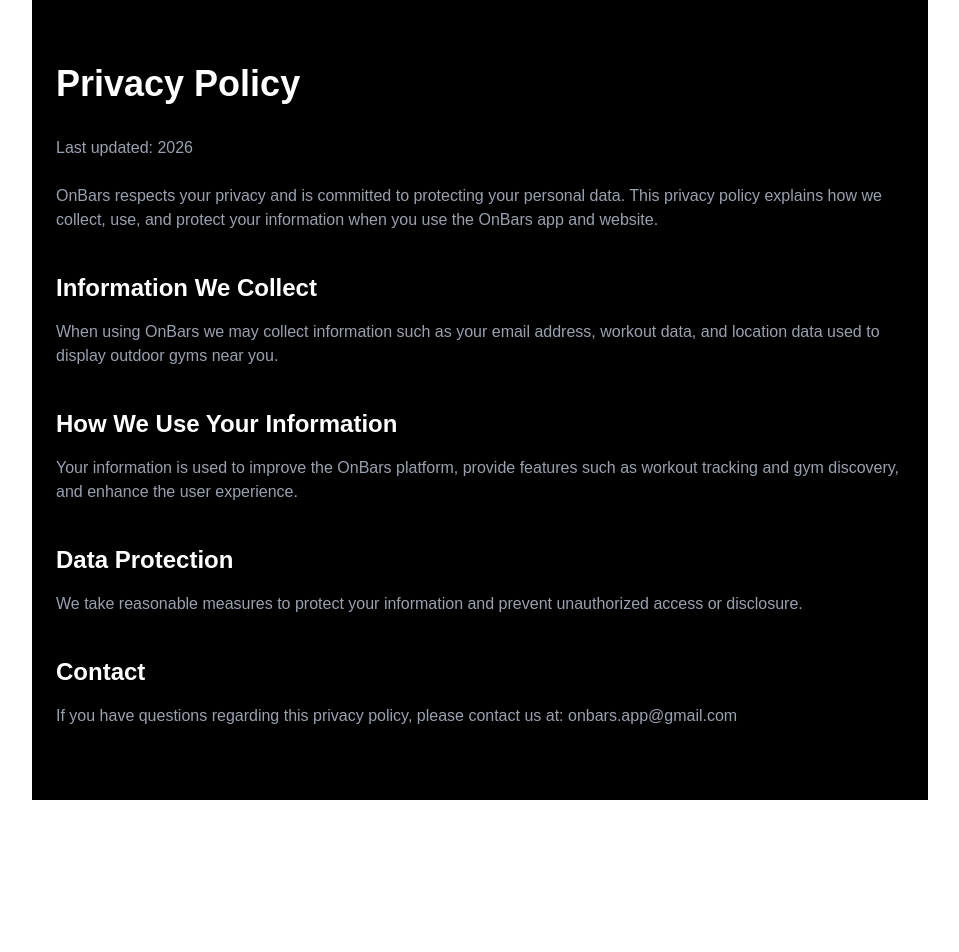
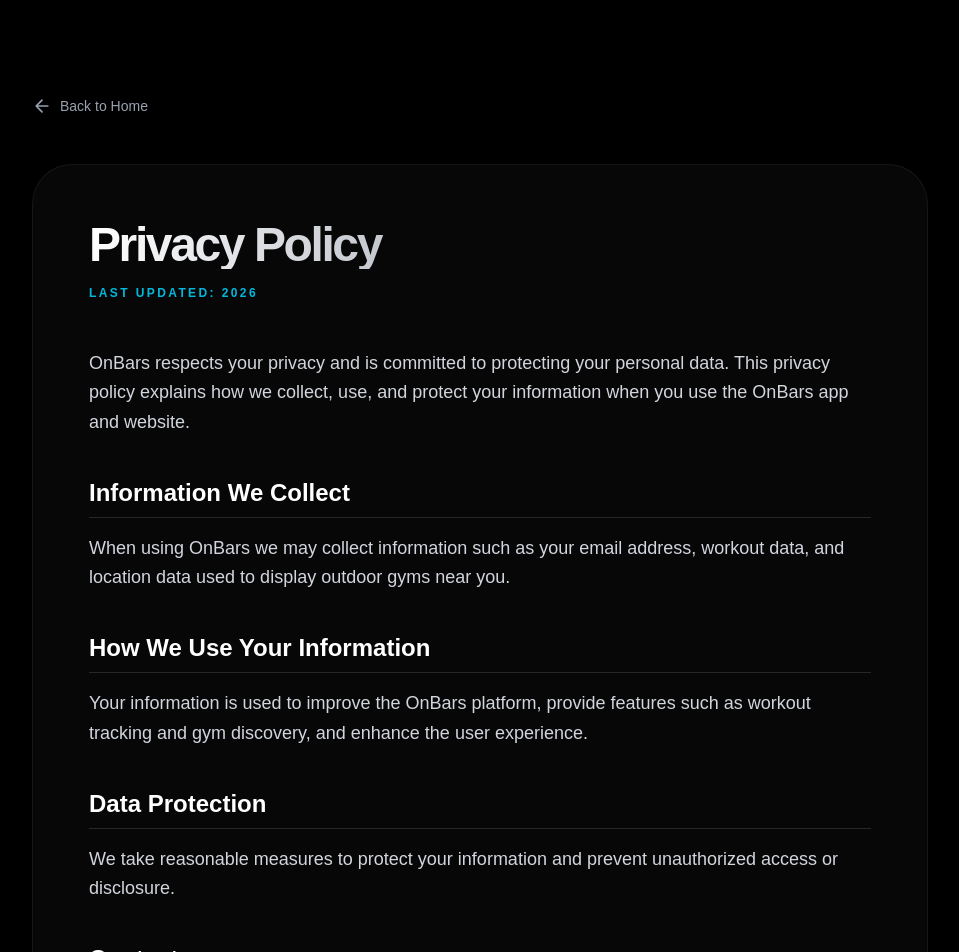
Before and after one commit to AngelosMam/onbars-site, a Next.js app: page /privacy in a window 1280 px wide. Shown: the top 952 px of the page, without its empty margins (160-1119 px from the left). Before the commit the page ends 800 px from the top, so only its background shows below. Built offline with nearby package versions, Linux system fonts and the light colour scheme.

Commit message:
aesthetics terms contact privacy

```diff
--- a/app/contact/page.js
+++ b/app/contact/page.js
@@ -1,19 +1,51 @@
+"use client";
+
+import Link from "next/link";
+import { motion } from "framer-motion";
+
 export default function Contact() {
   return (
-    <main className="min-h-screen bg-black text-white flex flex-col items-center justify-center px-6">
+    <main className="min-h-screen bg-black text-white selection:bg-cyan-500/30 relative flex flex-col items-center justify-center px-6 overflow-hidden">
 
-      <h1 className="text-4xl font-bold mb-6">
-        Contact
-      </h1>
+      {/* BACKGROUND GLOWS */}
+      <div className="fixed top-0 left-1/2 -translate-x-1/2 w-full h-full -z-10 pointer-events-none">
+        <div className="absolute top-[-10%] left-[-10%] w-[40%] h-[40%] bg-blue-900/20 blur-[120px] rounded-full"></div>
+        <div className="absolute bottom-[-10%] right-[-10%] w-[40%] h-[40%] bg-cyan-900/10 blur-[120px] rounded-full"></div>
+      </div>
 
-      <p className="text-gray-400 mb-4">
-        For questions, feedback or beta access:
-      </p>
+      {/* BACK BUTTON */}
+      <div className="absolute top-8 left-6 md:left-12">
+        <Link href="/" className="text-gray-400 hover:text-white transition-colors flex items-center gap-2 text-sm font-medium group">
+          <svg className="group-hover:-translate-x-1 transition-transform" width="20" height="20" viewBox="0 0 24 24" fill="none" stroke="currentColor" strokeWidth="2" strokeLinecap="round" strokeLinejoin="round"><path d="M19 12H5M12 19l-7-7 7-7"/></svg>
+          Back to Home
+        </Link>
+      </div>
 
-      <p className="text-white text-lg">
-        onbars.app@gmail.com
-      </p>
+      {/* CONTACT CARD */}
+      <motion.div
+        initial={{ opacity: 0, y: 20 }}
+        animate={{ opacity: 1, y: 0 }}
+        transition={{ duration: 0.6 }}
+        className="bg-zinc-900/40 border border-zinc-800 p-10 md:p-14 rounded-[2.5rem] text-center max-w-lg w-full backdrop-blur-md group hover:border-cyan-500/50 transition-colors duration-500"
+      >
+        <div className="w-16 h-16 bg-cyan-500/10 text-cyan-400 rounded-2xl flex items-center justify-center mx-auto mb-6 border border-cyan-500/20 group-hover:scale-110 transition-transform duration-500">
+          <svg width="28" height="28" viewBox="0 0 24 24" fill="none" stroke="currentColor" strokeWidth="2" strokeLinecap="round" strokeLinejoin="round"><rect width="20" height="16" x="2" y="4" rx="2"/><path d="m22 7-8.97 5.7a1.94 1.94 0 0 1-2.06 0L2 7"/></svg>
+        </div>
+
+        <h1 className="text-4xl font-bold mb-4 tracking-tighter">Get in Touch</h1>
+
+        <p className="text-gray-400 mb-10 leading-relaxed text-lg">
+          For questions, feedback, or closed beta access inquiries, reach out to us.
+        </p>
+
+        <a
+          href="mailto:onbars.app@gmail.com"
+          className="inline-block w-full sm:w-auto text-lg font-semibold text-white bg-black border border-zinc-700 px-8 py-4 rounded-2xl hover:border-cyan-400 hover:text-cyan-400 hover:shadow-[0_0_25px_rgba(34,211,234,0.2)] transition-all transform hover:scale-105 active:scale-95"
+        >
+          onbars.app@gmail.com
+        </a>
+      </motion.div>
 
     </main>
-  )
+  );
 }
--- a/app/privacy/page.js
+++ b/app/privacy/page.js
@@ -1,57 +1,90 @@
+"use client";
+
+import Link from "next/link";
+import { motion } from "framer-motion";
+
 export default function Privacy() {
   return (
-    <main className="min-h-screen bg-black text-white px-6 py-16 max-w-4xl mx-auto">
+    <main className="min-h-screen bg-black text-white selection:bg-cyan-500/30 relative overflow-hidden px-6 py-24">
 
-      <h1 className="text-4xl font-bold mb-8">
+      {/* BACKGROUND GLOWS */}
+      <div className="fixed top-0 left-1/2 -translate-x-1/2 w-full h-full -z-10 pointer-events-none">
+        <div className="absolute top-[-10%] left-[-10%] w-[40%] h-[40%] bg-blue-900/20 blur-[120px] rounded-full"></div>
+        <div className="absolute bottom-[-10%] right-[-10%] w-[40%] h-[40%] bg-cyan-900/10 blur-[120px] rounded-full"></div>
+      </div>
+
+      <div className="max-w-4xl mx-auto">
+
+        <Link href="/" className="text-gray-400 hover:text-white transition-colors flex items-center gap-2 text-sm font-medium mb-12 w-fit group">
+          <svg className="group-hover:-translate-x-1 transition-transform" width="20" height="20" viewBox="0 0 24 24" fill="none" stroke="currentColor" strokeWidth="2" strokeLinecap="round" strokeLinejoin="round"><path d="M19 12H5M12 19l-7-7 7-7"/></svg>
+          Back to Home
+        </Link>
+
+        <motion.div
+          initial={{ opacity: 0, y: 20 }}
+          animate={{ opacity: 1, y: 0 }}
+          transition={{ duration: 0.6 }}
+          className="bg-zinc-900/30 border border-zinc-800/50 p-8 md:p-14 rounded-[2.5rem] backdrop-blur-md"
+        >
+          <h1 className="text-4xl md:text-5xl font-black mb-4 tracking-tighter bg-clip-text text-transparent bg-gradient-to-r from-white to-gray-500">
             Privacy Policy
           </h1>
 
-      <p className="text-gray-400 mb-6">
+          <p className="text-cyan-500 font-bold text-xs tracking-[0.2em] uppercase mb-12">
             Last updated: {new Date().getFullYear()}
           </p>
 
-      <p className="text-gray-400 mb-6">
+          <div className="space-y-10 text-gray-300 leading-relaxed text-lg">
+            <section>
+              <p>
                 OnBars respects your privacy and is committed to protecting your personal data.
                 This privacy policy explains how we collect, use, and protect your information when you use the OnBars app and website.
               </p>
+            </section>
 
-      <h2 className="text-2xl font-semibold mt-10 mb-4">
+            <section>
+              <h2 className="text-2xl font-bold text-white mb-4 border-b border-zinc-800 pb-2">
                 Information We Collect
               </h2>
-
-      <p className="text-gray-400 mb-6">
+              <p>
                 When using OnBars we may collect information such as your email address,
                 workout data, and location data used to display outdoor gyms near you.
               </p>
+            </section>
 
-      <h2 className="text-2xl font-semibold mt-10 mb-4">
+            <section>
+              <h2 className="text-2xl font-bold text-white mb-4 border-b border-zinc-800 pb-2">
                 How We Use Your Information
               </h2>
-
-      <p className="text-gray-400 mb-6">
+              <p>
                 Your information is used to improve the OnBars platform,
                 provide features such as workout tracking and gym discovery,
                 and enhance the user experience.
               </p>
+            </section>
 
-      <h2 className="text-2xl font-semibold mt-10 mb-4">
+            <section>
+              <h2 className="text-2xl font-bold text-white mb-4 border-b border-zinc-800 pb-2">
                 Data Protection
               </h2>
-
-      <p className="text-gray-400 mb-6">
+              <p>
                 We take reasonable measures to protect your information
                 and prevent unauthorized access or disclosure.
               </p>
+            </section>
 
-      <h2 className="text-2xl font-semibold mt-10 mb-4">
+            <section>
+              <h2 className="text-2xl font-bold text-white mb-4 border-b border-zinc-800 pb-2">
                 Contact
               </h2>
-
-      <p className="text-gray-400">
+              <p>
                 If you have questions regarding this privacy policy,
-        please contact us at: onbars.app@gmail.com
+                please contact us at: <a href="mailto:onbars.app@gmail.com" className="text-cyan-400 hover:underline">onbars.app@gmail.com</a>
               </p>
-
+            </section>
+          </div>
+        </motion.div>
+      </div>
     </main>
-  )
+  );
 }
--- a/app/terms/page.js
+++ b/app/terms/page.js
@@ -1,51 +1,88 @@
+"use client";
+
+import Link from "next/link";
+import { motion } from "framer-motion";
+
 export default function Terms() {
   return (
-    <main className="min-h-screen bg-black text-white px-6 py-16 max-w-4xl mx-auto">
+    <main className="min-h-screen bg-black text-white selection:bg-cyan-500/30 relative overflow-hidden px-6 py-24">
 
-      <h1 className="text-4xl font-bold mb-8">
+      {/* BACKGROUND GLOWS */}
+      <div className="fixed top-0 left-1/2 -translate-x-1/2 w-full h-full -z-10 pointer-events-none">
+        <div className="absolute top-[-10%] left-[-10%] w-[40%] h-[40%] bg-blue-900/20 blur-[120px] rounded-full"></div>
+        <div className="absolute bottom-[-10%] right-[-10%] w-[40%] h-[40%] bg-cyan-900/10 blur-[120px] rounded-full"></div>
+      </div>
+
+      <div className="max-w-4xl mx-auto">
+
+        <Link href="/" className="text-gray-400 hover:text-white transition-colors flex items-center gap-2 text-sm font-medium mb-12 w-fit group">
+          <svg className="group-hover:-translate-x-1 transition-transform" width="20" height="20" viewBox="0 0 24 24" fill="none" stroke="currentColor" strokeWidth="2" strokeLinecap="round" strokeLinejoin="round"><path d="M19 12H5M12 19l-7-7 7-7"/></svg>
+          Back to Home
+        </Link>
+
+        <motion.div
+          initial={{ opacity: 0, y: 20 }}
+          animate={{ opacity: 1, y: 0 }}
+          transition={{ duration: 0.6 }}
+          className="bg-zinc-900/30 border border-zinc-800/50 p-8 md:p-14 rounded-[2.5rem] backdrop-blur-md"
+        >
+          <h1 className="text-4xl md:text-5xl font-black mb-4 tracking-tighter bg-clip-text text-transparent bg-gradient-to-r from-white to-gray-500">
             Terms of Service
           </h1>
 
-      <p className="text-gray-400 mb-6">
+          <p className="text-cyan-500 font-bold text-xs tracking-[0.2em] uppercase mb-12">
+            Last updated: {new Date().getFullYear()}
+          </p>
+
+          <div className="space-y-10 text-gray-300 leading-relaxed text-lg">
+            <section>
+              <p>
                 By using the OnBars application and website you agree to the following terms.
               </p>
+            </section>
 
-      <h2 className="text-2xl font-semibold mt-10 mb-4">
+            <section>
+              <h2 className="text-2xl font-bold text-white mb-4 border-b border-zinc-800 pb-2">
                 Use of the App
               </h2>
-
-      <p className="text-gray-400 mb-6">
+              <p>
                 OnBars is designed to help users discover outdoor gyms,
                 track workouts, and interact with the calisthenics community.
                 Users are responsible for how they use the platform.
               </p>
+            </section>
 
-      <h2 className="text-2xl font-semibold mt-10 mb-4">
+            <section>
+              <h2 className="text-2xl font-bold text-white mb-4 border-b border-zinc-800 pb-2">
                 Beta Version
               </h2>
-
-      <p className="text-gray-400 mb-6">
+              <p>
                 The OnBars app may be provided as a beta version.
                 Features may change, and bugs may occur during testing.
               </p>
+            </section>
 
-      <h2 className="text-2xl font-semibold mt-10 mb-4">
+            <section>
+              <h2 className="text-2xl font-bold text-white mb-4 border-b border-zinc-800 pb-2">
                 Limitation of Liability
               </h2>
-
-      <p className="text-gray-400 mb-6">
+              <p>
                 OnBars is not responsible for injuries or damages
                 resulting from workouts performed by users.
               </p>
+            </section>
 
-      <h2 className="text-2xl font-semibold mt-10 mb-4">
+            <section>
+              <h2 className="text-2xl font-bold text-white mb-4 border-b border-zinc-800 pb-2">
                 Changes to Terms
               </h2>
-
-      <p className="text-gray-400">
+              <p>
                 We may update these terms in the future as the platform evolves.
               </p>
-
+            </section>
+          </div>
+        </motion.div>
+      </div>
     </main>
-  )
+  );
 }
```
Lines whose indentation alone changed are shown as unchanged.
